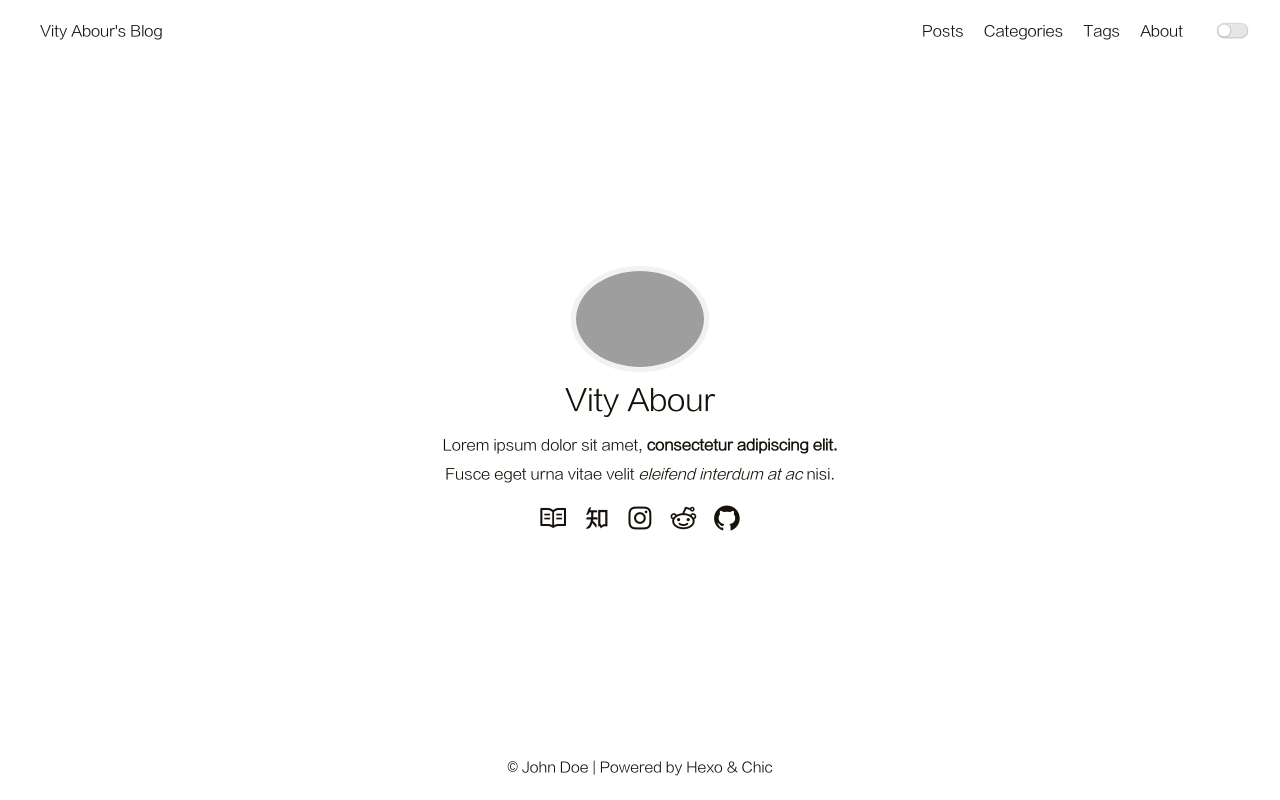
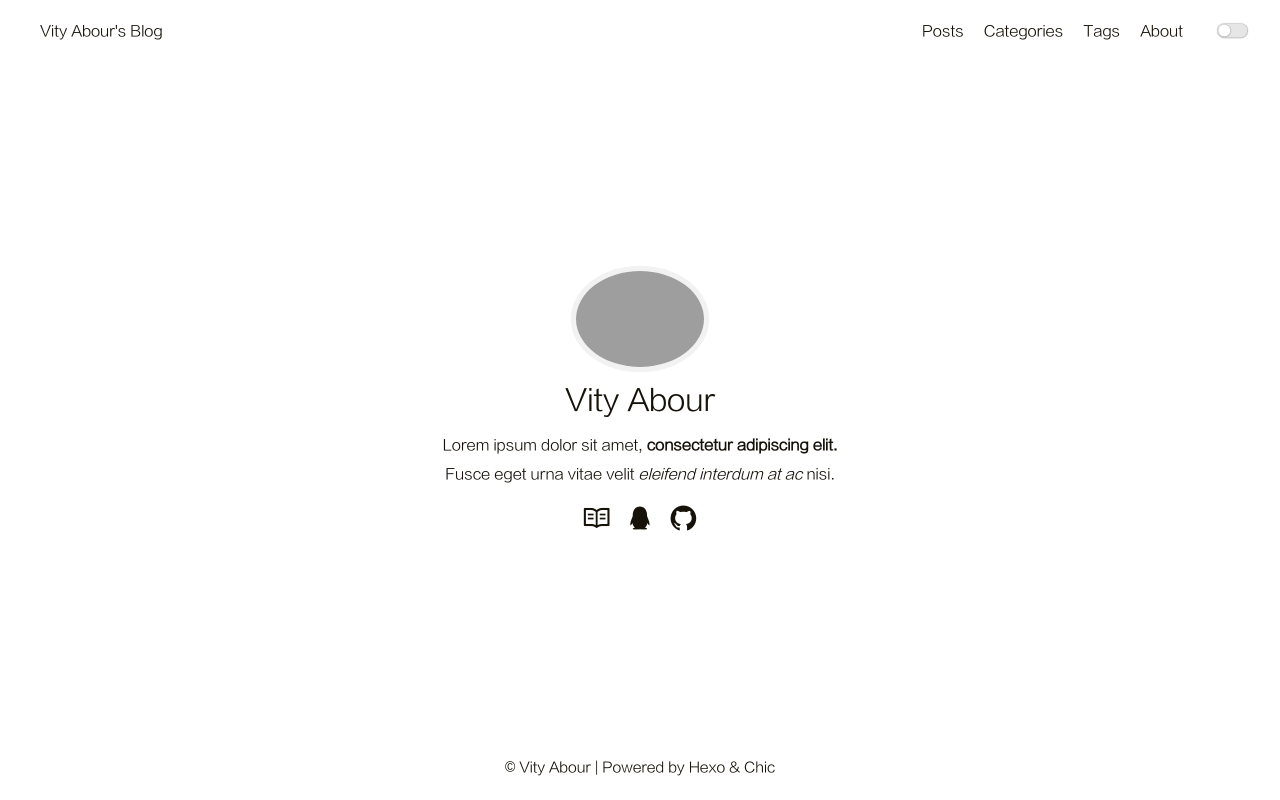
Before and after one commit to vityabour/vityabour.github.io, a plain HTML site: page index.html in a window 1280 px wide. Drawn offline with Linux system fonts and the light colour scheme; grey boxes are pictures that could not be loaded.

Commit message:
Site updated: 2023-08-05 00:56:45

```diff
--- a/index.html
+++ b/index.html
@@ -7,13 +7,13 @@
       content="width=device-width, initial-scale=1.0, maximum-scale=1.0, minimum-scale=1.0">
 <meta http-equiv="X-UA-Compatible" content="ie=edge">
 
-    <meta name="author" content="John Doe">
+    <meta name="author" content="Vity Abour">
 
 
 
 
 
-<title>Hexo</title>
+<title>Vity Abour&#39;s Blog</title>
 
 
 
@@ -143,24 +143,10 @@
 
                     </a>
 
-                    <a class="link-item" title="ZhiHu" target="_blank" rel="noopener" href="https://www.zhihu.com/people/sirice">
+                    <a class="link-item" title="QQ" href="2865368535">
 
 
-                            <i class="iconfont icon-zhihu"></i>
-
-                    </a>
-
-                    <a class="link-item" title="Instagram" href="">
-
-
-                            <i class="iconfont icon-instagram"></i>
-
-                    </a>
-
-                    <a class="link-item" title="Reddit" href="">
-
-
-                            <i class="iconfont icon-reddit"></i>
+                            <i class="iconfont icon-qq"></i>
 
                     </a>
 
@@ -180,7 +166,7 @@
             </div>
             <footer id="footer" class="footer">
     <div class="copyright">
-        <span>© John Doe | Powered by <a href="https://hexo.io" target="_blank">Hexo</a> & <a href="https://github.com/Siricee/hexo-theme-Chic" target="_blank">Chic</a></span>
+        <span>© Vity Abour | Powered by <a href="https://hexo.io" target="_blank">Hexo</a> & <a href="https://github.com/Siricee/hexo-theme-Chic" target="_blank">Chic</a></span>
     </div>
 </footer>
 
```
Also changed, not shown: 2023/08/03/hello-world/index.html (+6 -6 lines), archives/2023/08/index.html (+3 -3 lines), archives/2023/index.html (+3 -3 lines), archives/index.html (+3 -3 lines), search/index.html (+3 -3 lines).
